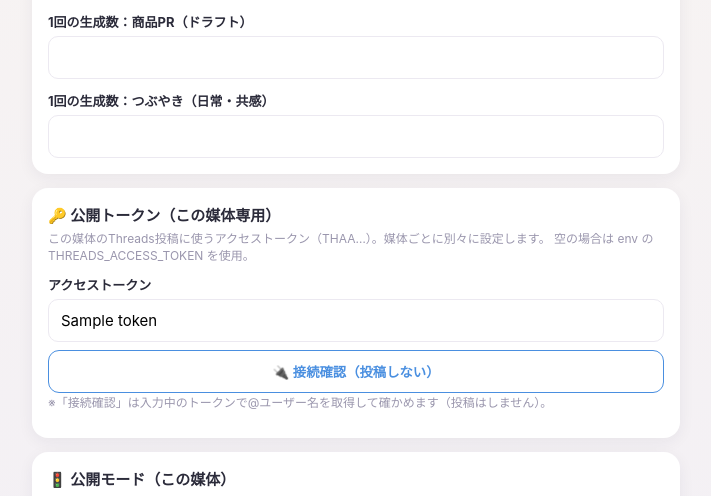
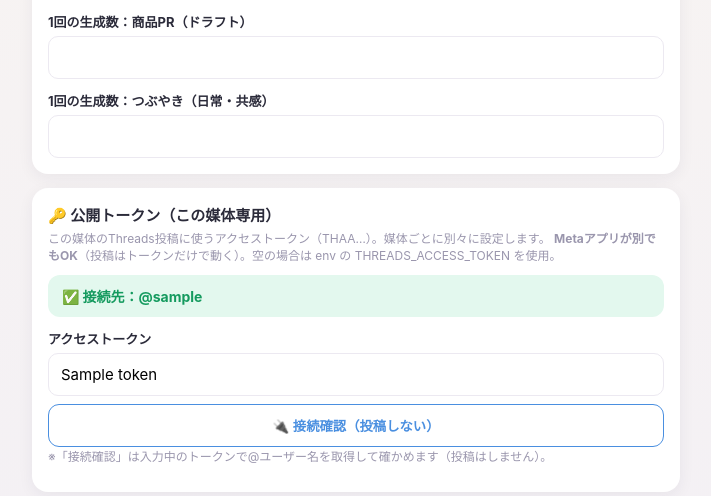
Before and after one commit to kgn7645/afi, a FastAPI app: template web/templates/threads_settings.html in a window 1280 px wide. Shown: the part 861-1357 px from the top of the page, without its empty margins (284-995 px from the left). Run offline with FastAPI, Linux system fonts and the light colour scheme; the template is opened without the code that fills it: most values are stand-ins (such as "Sample title", 1, 10 or a date in 2020).

Commit message:
Threads: 媒体ごとの接続先@ユーザー名を保存・表示（別Metaアプリ運用対応）
- 投稿はトークンのみで動く＝媒体ごとに別Metaアプリのトークンでもそのまま動作（調整不要）
- 取り違え防止: 接続確認時に @ユーザー名を媒体へ保存し、媒体選択カード/設定で常時表示
- 「Metaアプリが別でもOK」の案内を追加

Co-Authored-By: Claude Opus 4.8 (1M context) <noreply@anthropic.com>

```diff
--- a/app.py
+++ b/app.py
@@ -828,6 +828,7 @@ def threads_home(request: Request):
             "id": i, "name": a.get("name", i),
             "mode": threads_pipeline.account_publish_mode(a),
             "has_token": bool(threads_pipeline.account_token(a)),
+            "username": a.get("connected_username", ""),
             "select": sum(1 for p in prods if p.get("account") == i),
             "drafts": sum(1 for d in drs if d.get("account") == i),
             "queue": sum(1 for x in q if x.get("status") == "pending" and x.get("account") == i),
@@ -957,22 +958,22 @@ def threads_account_check(request: Request, acc_id: str = Form(""), token: str =
     if not _authed(request):
         return RedirectResponse("/review/login", status_code=303)
     tok = token.strip()
-    if tok:                                    # 入力中トークンをその媒体に保存（保存忘れ防止）
-        accts = list(_threads_accounts())
-        for a in accts:
-            if a.get("id") == acc_id:
-                a["token"] = tok
-                break
-        _save_accounts(accts)
-    else:
+    accts = list(_threads_accounts())
+    target = next((a for a in accts if a.get("id") == acc_id), None)
+    if tok and target is not None:             # 入力中トークンをその媒体に保存（保存忘れ防止）
+        target["token"] = tok
+    elif not tok:
         tok = threads_pipeline.account_token(_threads_acc(acc_id))
     from core import threads_client
     try:
         info = threads_client.me(tok)
         un = info.get("username") or info.get("id") or "?"
+        if target is not None:                 # 接続先@ユーザー名を保存（媒体ごとに別Metaアカ可視化）
+            target["connected_username"] = un
         msg = f"ok:@{un}"
     except Exception as ex:  # noqa: BLE001
         msg = "ng:" + str(ex)[:120]
+    _save_accounts(accts)
     import urllib.parse
     return RedirectResponse(f"/threads/settings?acc={acc_id}&chk=" + urllib.parse.quote(msg),
                             status_code=303)
@@ -1272,7 +1273,7 @@ def threads_settings_form(request: Request, saved: str = "", acc: str = "", chk:
         "genres": "\n".join(str(g) for g in (a.get("genres") or [])),
         "per_run": a.get("per_run", 3),
         "musing_per_run": a.get("musing_per_run", 3),
-        "token": a.get("token", ""),
+        "token": a.get("token", ""), "username": a.get("connected_username", ""),
         "publish_mode": threads_pipeline.account_publish_mode(a),
         "hours": ",".join(str(h) for h in (sch.get("hours") or [8, 12, 20])),
         "pub_per_run": sch.get("per_run", 1),
--- a/web/templates/threads_accounts.html
+++ b/web/templates/threads_accounts.html
@@ -61,7 +61,7 @@
       {% if a.mode=='live' %}<span class="badge b-live">🚀 ライブ公開</span>
       {% else %}<span class="badge b-draft">📥 下書きストック</span>{% endif %}
     </div>
-    <div class="ctok">{% if a.has_token %}<span class="tok-ok">🔑 トークン設定済み</span>{% else %}<span class="tok-no">🔑 トークン未設定（公開不可）</span>{% endif %}</div>
+    <div class="ctok">{% if a.has_token %}<span class="tok-ok">🔑 {% if a.username %}@{{ a.username }} に接続{% else %}トークン設定済み{% endif %}</span>{% else %}<span class="tok-no">🔑 トークン未設定（公開不可）</span>{% endif %}</div>
     <div class="stats">
       <div class="stat"><b>{{ a.select }}</b><span>選定候補</span></div>
       <div class="stat"><b>{{ a.drafts }}</b><span>承認待ち</span></div>
--- a/web/templates/threads_settings.html
+++ b/web/templates/threads_settings.html
@@ -91,7 +91,8 @@
   <div class="sec">
     <h2>🔑 公開トークン（この媒体専用）</h2>
     <p class="hint">この媒体のThreads投稿に使うアクセストークン（THAA…）。媒体ごとに別々に設定します。
-      空の場合は env の THREADS_ACCESS_TOKEN を使用。</p>
+      <b>Metaアプリが別でもOK</b>（投稿はトークンだけで動く）。空の場合は env の THREADS_ACCESS_TOKEN を使用。</p>
+    {% if d.username %}<div class="flash" style="margin:4px 0 8px;">✅ 接続先：<b>@{{ d.username }}</b></div>{% endif %}
     <label>アクセストークン</label>
     <input type="text" name="token" value="{{ d.token }}" placeholder="THAA…（この媒体のトークン）" autocomplete="off">
     <div style="display:flex;gap:8px;margin-top:8px;">
```
